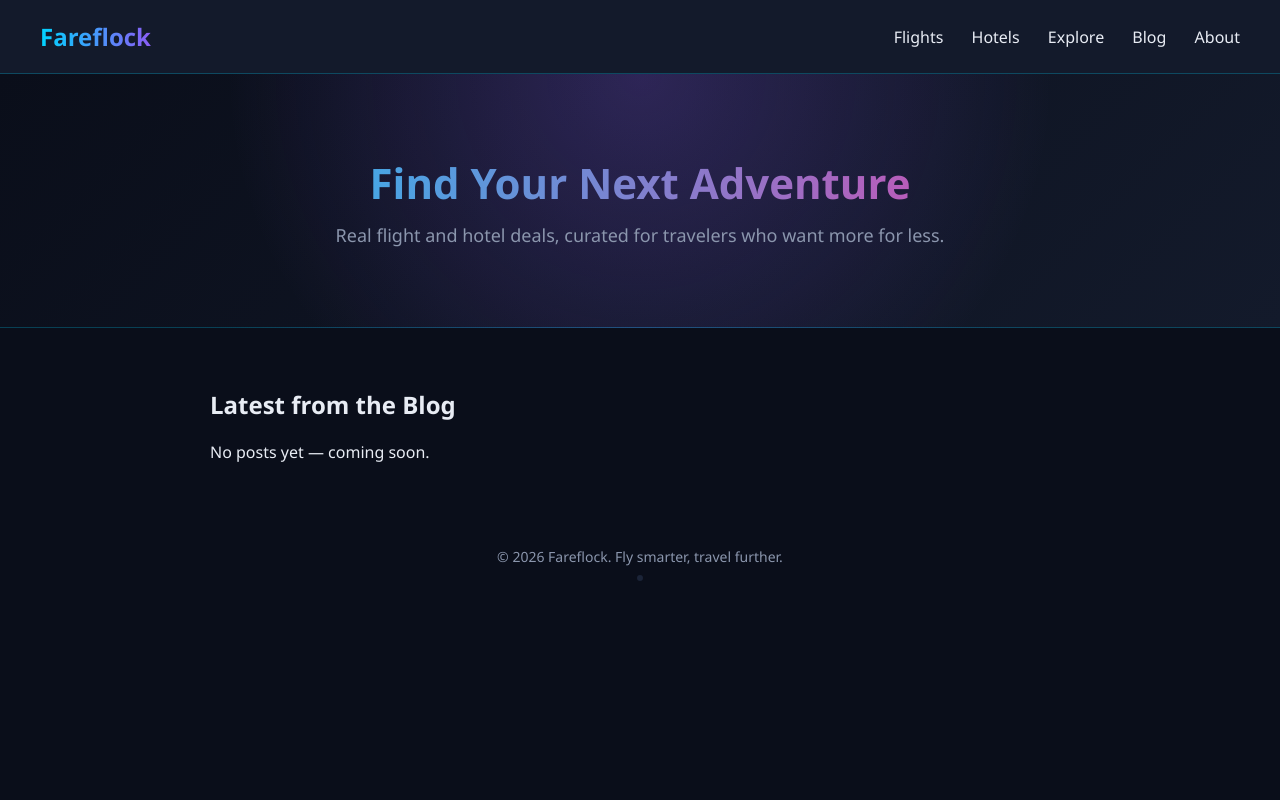
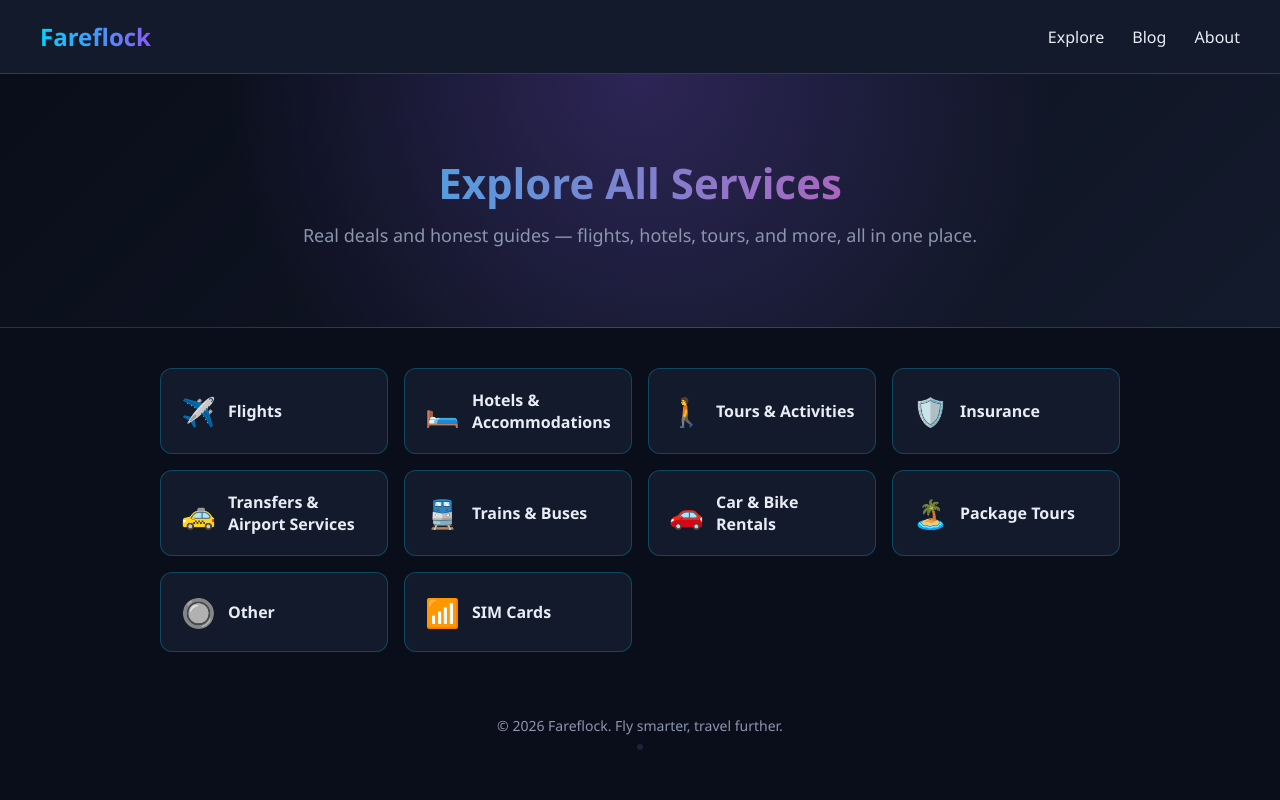
Before and after one commit to musangipeter38-coder/fareflock, a Flask app: page / in a window 1280 px wide. Run offline with Flask 3, Linux system fonts and the light colour scheme; data that the repository does not hold is empty; some libraries are stand-ins or nearby versions.

Commit message:
Make Explore the homepage, simplify nav to Explore/Blog/About

```diff
--- a/app.py
+++ b/app.py
@@ -24,8 +24,6 @@ login_manager.login_view = 'login'
 
 SITE_URL = os.environ.get('SITE_URL', 'https://fareflock.onrender.com')
 
-# Travelpayouts-style service categories. 'flights' and 'hotels' keep their
-# own dedicated pages/templates; everything else uses the generic category page.
 SERVICE_CATEGORIES = [
     {'slug': 'flights', 'name': 'Flights', 'icon': '✈️', 'placement': 'flights_page', 'route': 'flights'},
     {'slug': 'hotels', 'name': 'Hotels & Accommodations', 'icon': '🛏️', 'placement': 'hotels_page', 'route': 'hotels'},
@@ -93,22 +91,17 @@ app.jinja_env.filters['widget_srcdoc'] = widget_srcdoc
 
 @app.route('/')
 def home():
-    latest_posts = Post.query.filter_by(published=True).order_by(Post.created_at.desc()).limit(3).all()
     widgets = get_widgets('homepage')
     return render_template(
-        'index.html', posts=latest_posts, widgets=widgets,
-        meta_title='Fareflock — Fly Smarter, Travel Further',
-        meta_description='Real flight and hotel deals, honest guides, and travel tips for travelers everywhere.'
+        'index.html', widgets=widgets,
+        meta_title='Fareflock — Explore All Travel Services',
+        meta_description='Flights, hotels, tours, insurance, and more — real deals and honest guides, all in one place.'
     )
 
 
 @app.route('/explore')
 def explore():
-    return render_template(
-        'explore.html',
-        meta_title='Explore Services — Fareflock',
-        meta_description='Browse every travel service Fareflock covers — flights, hotels, tours, insurance, and more.'
-    )
+    return redirect(url_for('home'), code=301)
 
 
 @app.route('/flights')
@@ -197,7 +190,7 @@ def about():
 @app.route('/sitemap.xml')
 def sitemap():
     posts = Post.query.filter_by(published=True).all()
-    static_pages = ['/', '/flights', '/hotels', '/blog', '/tips', '/about', '/explore']
+    static_pages = ['/', '/flights', '/hotels', '/blog', '/tips', '/about']
     for cat in SERVICE_CATEGORIES:
         if not cat['route']:
             static_pages.append(f"/category/{cat['slug']}")
--- a/templates/base.html
+++ b/templates/base.html
@@ -21,9 +21,7 @@
     <header class="site-header">
         <a href="{{ url_for('home') }}" class="logo">Fareflock</a>
         <nav>
-            <a href="{{ url_for('flights') }}">Flights</a>
-            <a href="{{ url_for('hotels') }}">Hotels</a>
-            <a href="{{ url_for('explore') }}">Explore</a>
+            <a href="{{ url_for('home') }}">Explore</a>
             <a href="{{ url_for('blog') }}">Blog</a>
             <a href="{{ url_for('about') }}">About</a>
         </nav>
--- a/templates/index.html
+++ b/templates/index.html
@@ -1,5 +1,5 @@
 {% extends "base.html" %}
-{% block title %}Fareflock — Fly Smarter, Travel Further{% endblock %}
+{% block title %}Fareflock — Explore All Travel Services{% endblock %}
 {% block content %}
 
 {% if widgets %}
@@ -12,22 +12,19 @@
     {% endfor %}
 {% endif %}
 
-<section class="hero">
-    <h1>Find Your Next Adventure</h1>
-    <p>Real flight and hotel deals, curated for travelers who want more for less.</p>
+<section class="page-hero">
+    <h1>Explore All Services</h1>
+    <p>Real deals and honest guides — flights, hotels, tours, and more, all in one place.</p>
 </section>
 
-<section class="latest-posts">
-    <h2>Latest from the Blog</h2>
-    {% if posts %}
-        {% for post in posts %}
-            <article class="post-card">
-                <h3>{{ post.title }}</h3>
-                <p>{{ post.meta_description }}</p>
-            </article>
+<section class="tips-grid-section">
+    <div class="category-grid">
+        {% for cat in SERVICE_CATEGORIES %}
+        <a href="{{ category_url(cat) }}" class="category-card">
+            <span class="category-icon">{{ cat.icon }}</span>
+            <span class="category-name">{{ cat.name }}</span>
+        </a>
         {% endfor %}
-    {% else %}
-        <p>No posts yet — coming soon.</p>
-    {% endif %}
+    </div>
 </section>
 {% endblock %}
```
